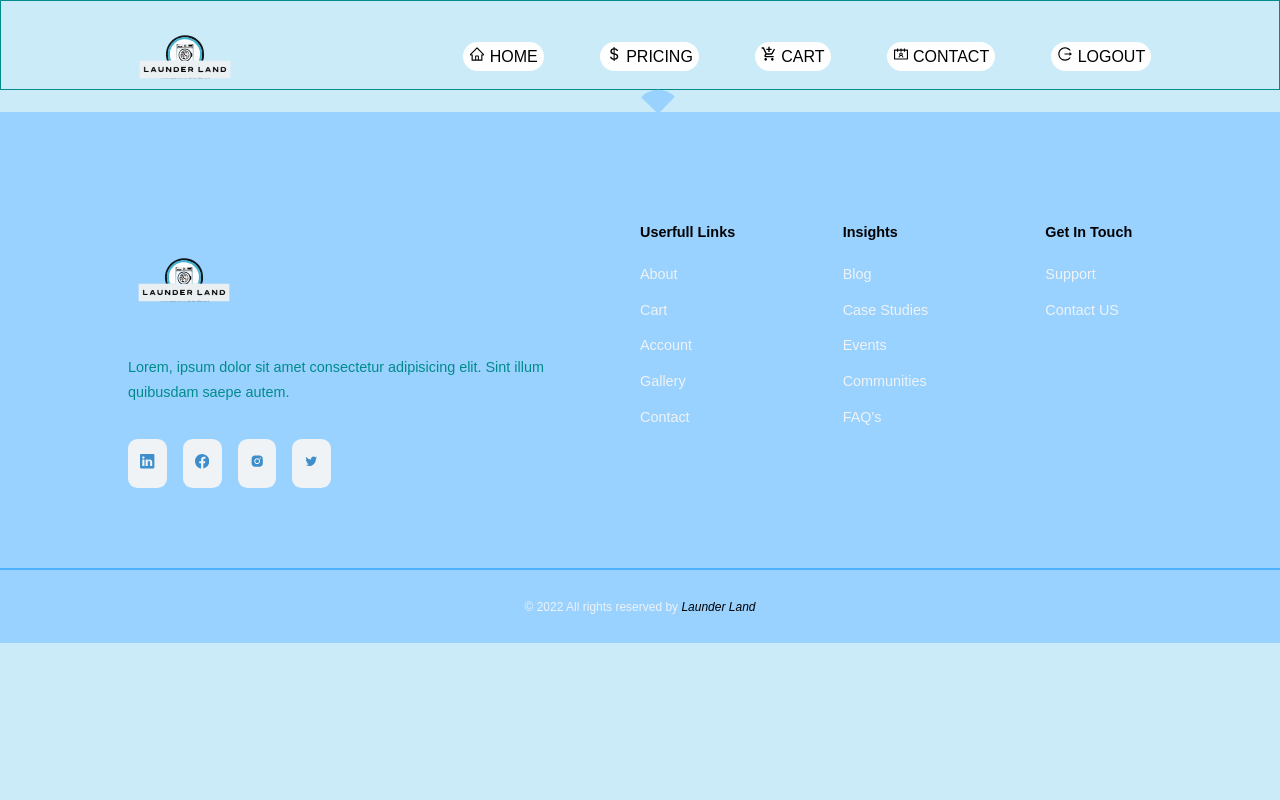
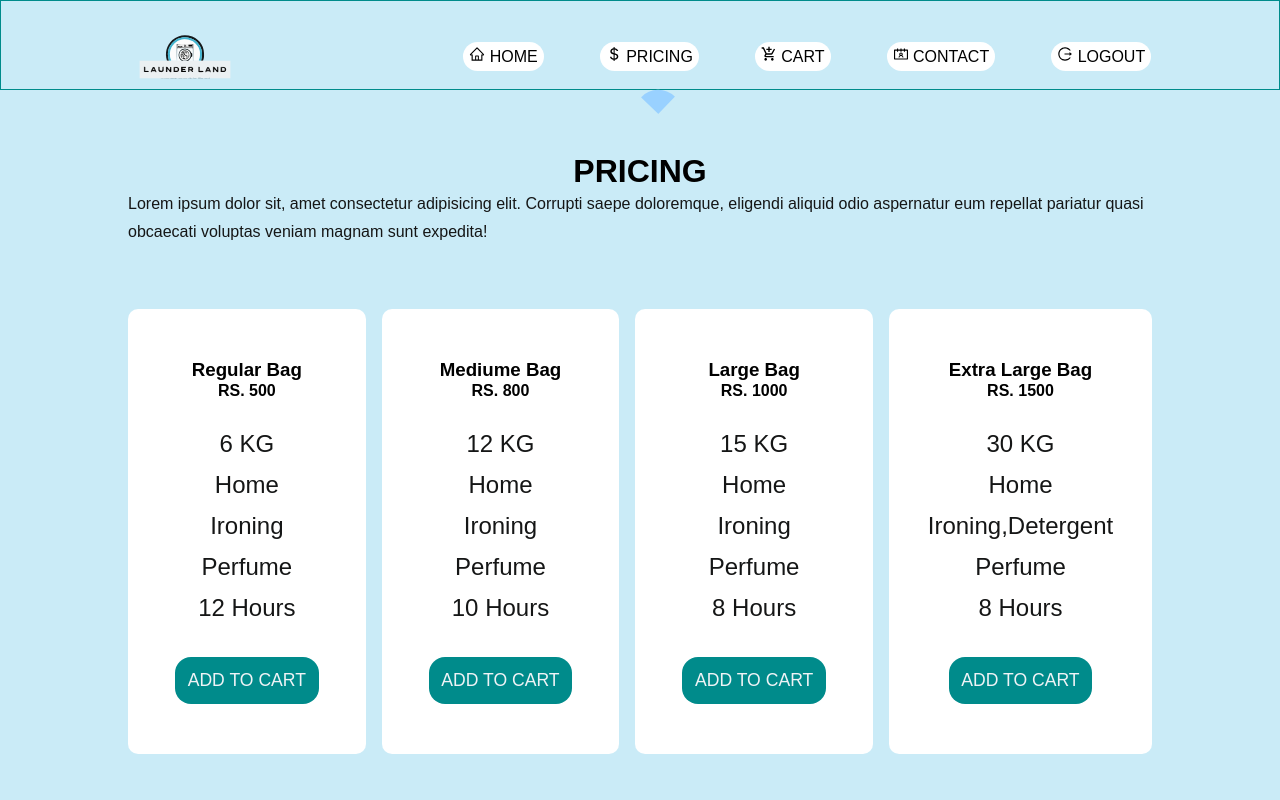
Before and after one commit to Thafsal/launder_land, a React (Create React App) app: page /pricing in a window 1280 px wide. Shown: the top 800 px of the page. Built offline with nearby package versions, Linux system fonts and the light colour scheme.

Commit message:
pricing added and its css also done

```diff
--- a/src/components/Bookings/Pricing.jsx
+++ /dev/null
@@ -1,10 +0,0 @@
-import React from 'react';
-import "./Pricing.css"
-
-const Pricing = () => {
-  return (
-    <div>Pricing</div>
-  )
-}
-
-export default Pricing
--- a/src/components/MainHeader/MainHeader.css
+++ b/src/components/MainHeader/MainHeader.css
@@ -46,7 +46,7 @@ i {
   color: black;
 }
 p {
-  color: darkcyan;
+  color: rgb(21, 22, 22);
   font-family: inherit;
 }
 .main__header-circle {
--- /dev/null
+++ b/src/components/Pricing/Pricing.css
@@ -0,0 +1,78 @@
+.pricing {
+  margin-top: 9.5rem;
+}
+.pricing__container {
+  align-items: center;
+}
+.pricing__wrapper {
+  grid-gap: 3rem;
+  display: grid;
+  gap: 1rem;
+  grid-template-columns: repeat(4, 1fr);
+  margin-top: 4rem;
+}
+.price__body {
+  background: white;
+  border: 2px solid transparent;
+  text-align: center;
+  padding: 3rem 2rem;
+  border-radius: 10px;
+  transition: var(--transition);
+}
+.price__body:hover {
+  background: transparent;
+  border-color: rgba(128, 128, 128, 0.539);
+  cursor: default;
+}
+.price__body span {
+  margin-top: 1.2rem;
+  color: var(--color-gray-100);
+  font-size: 1.5rem;
+  padding: 0.3rem;
+  display: grid;
+  place-items: center;
+  margin-bottom: 1.5rem;
+  margin-inline: auto;
+  border-radius: 1rem;
+  transition: var(--transition);
+}
+.price__body p {
+    border-style: dotted;
+    border-top: 2px;
+    border-bottom: 1px;
+    border-color: black;
+}
+.pricing__program a {
+  margin-top: 2.5rem;
+  display: flex;
+  align-items: center;
+  justify-content: center;
+}
+.pricing__program:hover a {
+  background: #ffffff;
+  color: #caebf7;
+}
+.section__header {
+  display: flex;
+  justify-content: center;
+  align-items: center;
+  flex-direction: column;
+}
+/* MEDIA QUERIES MEDIUME DEVICES */
+@media screen and (max-width: 1024px) {
+  .pricing__wrapper {
+    grid-template-columns: 1fr 1fr;
+  }
+}
+/* MEDIA QUERIES SMALL DEVICES */
+@media screen and (max-width: 600px) {
+  .pricing__wrapper {
+    grid-template-columns: 1fr;
+    gap: 2rem;
+    margin-top: 3rem;
+  }
+  .pricing__program {
+    width: 84%;
+    margin: 0 auto;
+  }
+}
--- /dev/null
+++ b/src/components/Pricing/Pricing.jsx
@@ -0,0 +1,42 @@
+import React from "react";
+import "./Pricing.css";
+import {price} from '../../data'
+
+const Pricing = () => {
+  return (
+    <section className="pricing">
+      <div className="container pricing__container">
+        <div className="section__header">
+          <h2>PRICING</h2>
+          <span>
+            <p>
+              Lorem ipsum dolor sit, amet consectetur adipisicing elit. Corrupti
+              saepe doloremque, eligendi aliquid odio aspernatur eum repellat
+              pariatur quasi obcaecati voluptas veniam magnam sunt expedita!
+            </p>
+          </span>
+        </div>
+        <div className="pricing__wrapper">
+          {price.map(({id,name,amount,size,delivery,includes,fragrance,time }) => {
+            return (
+              <div className="price__body pricing__program" key={id}>
+                <h3>{name}</h3>
+                <h4>{amount}</h4>
+                <span >
+                  <p>{size}</p>
+                  <p>{delivery}</p>
+                  <p>{includes}</p>
+                  <p>{fragrance}</p>
+                  <p>{time}</p>
+                </span>
+                <button className="btn lg">ADD TO CART</button>
+              </div>
+            );
+          })}
+        </div>
+      </div>
+    </section>
+  );
+};
+
+export default Pricing;
--- a/src/components/Routing/Routing.jsx
+++ b/src/components/Routing/Routing.jsx
@@ -6,7 +6,7 @@ import Logout from "../Logout/Logout";
 import Contact from "../Contact/ContactPage";
 import About from '../About/About';
 import { Route, Routes } from "react-router-dom";
-import Pricing from '../Bookings/Pricing';
+import Pricing from '../Pricing/Pricing';
 import Cart from "../Cart/Cart"
 
 const Routing = () => {
@@ -17,10 +17,10 @@ const Routing = () => {
       <Route exact path="/" element={<Home />} />
       <Route exact path="/aboutPage" element={<AboutPage />} />
       <Route exact path="/about" element={<About />} />
-      <Route exact path="/booking" element={<Pricing />} />
+      <Route exact path="/pricing" element={<Pricing />} />
       <Route exact path="/contact" element={<Contact />} />
       <Route exact path="/logout" element={<Logout />} />
-      <Route exact path="/logout" element={<Cart />} />
+      <Route exact path="/cart" element={<Cart />} />
     </Routes>
   </>
   )
--- a/src/data.js
+++ b/src/data.js
@@ -1,6 +1,7 @@
 import {AiOutlineHome  ,AiOutlineContacts, AiOutlineLogout} from 'react-icons/ai';
 import {MdOutlineAddShoppingCart} from 'react-icons/md';
-import {BsCurrencyDollar} from 'react-icons/bs'
+import {BsCurrencyDollar} from 'react-icons/bs';
+
 
 export const links = [
     {
@@ -29,3 +30,46 @@ export const links = [
         path: '/logout'
     }
 ]
+
+export const price = [
+    {
+        id:1,
+        name : "Regular Bag",
+        amount : "RS. 500",
+        size : "6 KG",
+        delivery : "Home",
+        includes : "Ironing",
+        fragrance : "Perfume",
+        time : "12 Hours"
+    },
+    {
+        id:2,
+        name : "Mediume Bag",
+        amount : "RS. 800",
+        size : "12 KG",
+        delivery : "Home",
+        includes : "Ironing",
+        fragrance : "Perfume",
+        time : "10 Hours"
+    },
+    {
+        id:3,
+        name : "Large Bag",
+        amount : "RS. 1000",
+        size : "15 KG",
+        delivery : "Home",
+        includes : "Ironing",
+        fragrance : "Perfume",
+        time : "8 Hours"
+    },
+    {
+        id:4,
+        name : "Extra Large Bag",
+        amount : "RS. 1500",
+        size : "30 KG",
+        delivery : "Home",
+        includes : "Ironing,Detergent",
+        fragrance : "Perfume",
+        time : "8 Hours"
+    }
+]
```
Also changed, not shown: src/components/Bookings/Pricing.css (deleted).
